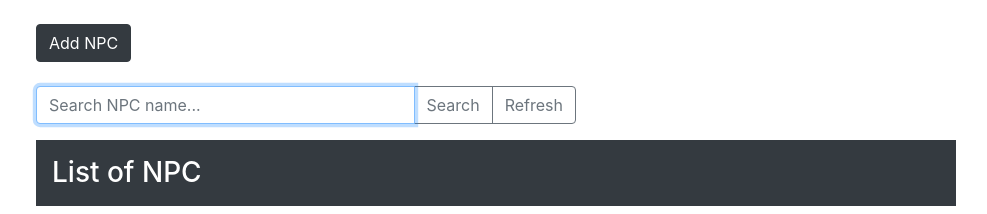
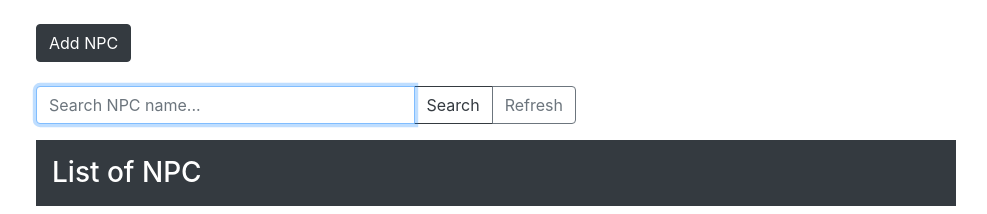
Before and after one commit to Ogik29/PHP-CI3, a CodeIgniter app: page /ci-app/Npc in a window 1280 px wide. Shown: the part 56-270 px from the top of the page, without its empty margins (49-1036 px from the left). Run offline with CodeIgniter, Linux system fonts and the light colour scheme; data that the repository does not hold is empty; some libraries are stand-ins or nearby versions.

Commit message:
First init

```diff
--- a/application/views/Npc/index.php
+++ b/application/views/Npc/index.php
@@ -41,7 +41,7 @@
                 <div class="input-group mb-3">
                     <input type="text" class="form-control" placeholder="Search NPC name..." name="keyword" autocomplete="off" autofocus>
                     <div class="input-group-append">
-                        <button class="btn btn-outline-secondary" type="submit">Search</button>
+                        <button class="btn btn-outline-dark" type="button">Search</button>
                         <a href="<?php echo base_url() ?>Npc" class="btn btn-outline-secondary">Refresh</a>
                     </div>
                 </div>
```
